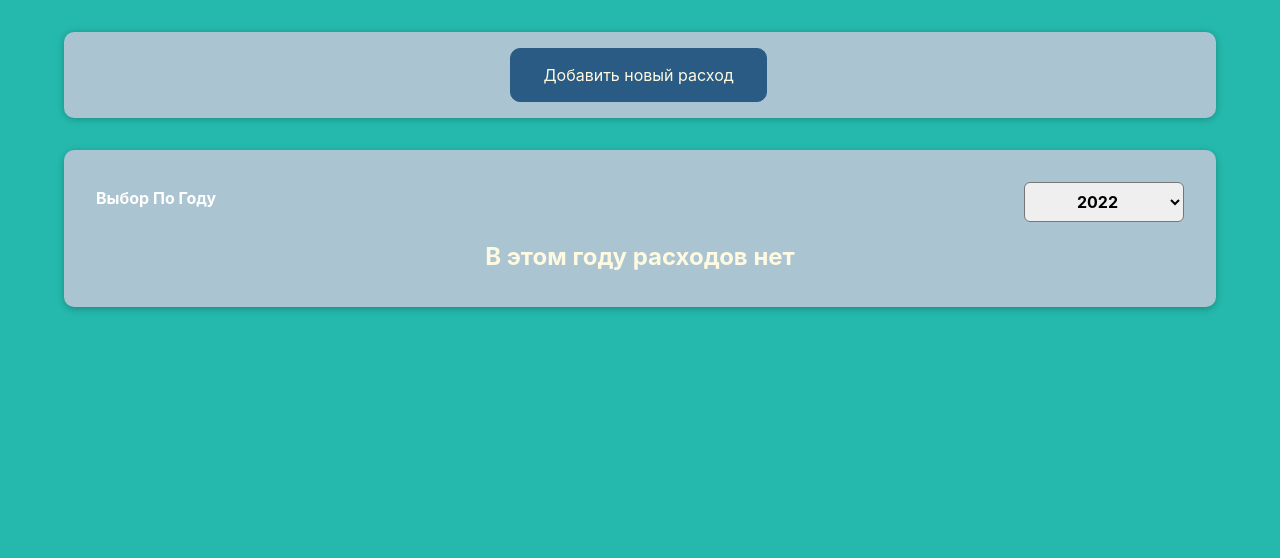
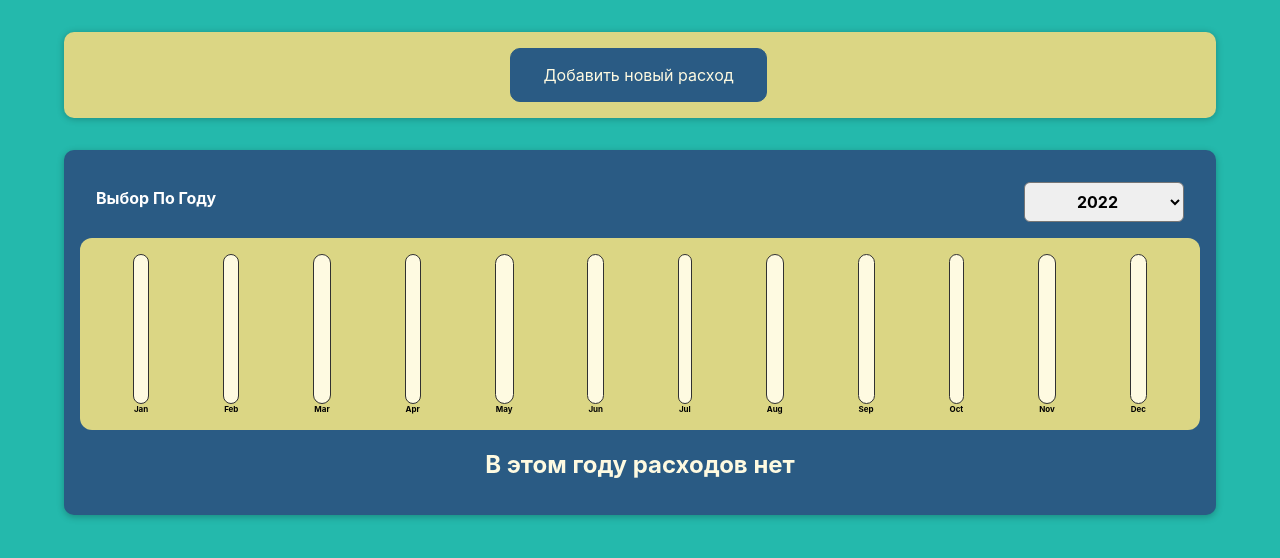
Before and after one commit to Answer-0885/reactApp, a React (Create React App) app: page / in a window 1280 px wide. Shown: the top 558 px of the page. Built offline with nearby package versions, Linux system fonts and the light colour scheme.

Commit message:
Лекция 60

```diff
--- a/public/index.html
+++ b/public/index.html
@@ -24,7 +24,7 @@
       work correctly both with client-side routing and a non-root public URL.
       Learn how to configure a non-root public URL by running `npm run build`.
     -->
-    <title>React App</title>
+    <title>Приложение по учёту расходов</title>
   </head>
   <body>
     <noscript>You need to enable JavaScript to run this app.</noscript>
--- /dev/null
+++ b/src/components/Costs/CostDiagram.js
@@ -0,0 +1,27 @@
+import Diagram from "../Diagram/Diagram";
+
+const CostDiagram = (props) => {
+
+    const diagramDataSets = [
+        {label: 'Jan',value:0},
+        {label: 'Feb',value:0},
+        {label: 'Mar',value:0},
+        {label: 'Apr',value:0},
+        {label: 'May',value:0},
+        {label: 'Jun',value:0},
+        {label: 'Jul',value:0},
+        {label: 'Aug',value:0},
+        {label: 'Sep',value:0},
+        {label: 'Oct',value:0},
+        {label: 'Nov',value:0},
+        {label: 'Dec',value:0}
+    ]
+
+    for (const cost of props.costs) {
+        const costMonth = cost.date.getMonth();
+        diagramDataSets[costMonth].value+=cost.amount
+    }
+
+    return <Diagram dataSets={diagramDataSets}/>
+}
+export default CostDiagram;
--- a/src/components/Costs/Costs.css
+++ b/src/components/Costs/Costs.css
@@ -1,6 +1,6 @@
 .costs {
     padding: 1rem;
-    background-color: #aac4d1;
+    background-color: #2a5b84;;
     margin: 2rem auto;
     width: 70rem;
     max-width: 95%;
--- a/src/components/Costs/Costs.js
+++ b/src/components/Costs/Costs.js
@@ -3,6 +3,7 @@ import Card from "../UI/Card";
 import CostsFilter from "./CostsFilter";
 import React, { useState } from "react"
 import CostList from "./CostList";
+import CostDiagram from "./CostDiagram";
 
 const Costs = (props) => {
 
@@ -25,6 +26,9 @@ const Costs = (props) => {
         <Card className="costs">
         < CostsFilter year={selectedYear}
         onChangeYear={yearChangeHandler}/>
+
+        <CostDiagram costs={filteredCosts}/>
+
         <CostList costs={filteredCosts}/>
         </Card>
     </div>
--- a/src/components/Diagram/Diagram.css
+++ b/src/components/Diagram/Diagram.css
@@ -1,7 +1,7 @@
 .diagram {
     padding: 1rem;
     border-radius: 12px;
-    background-color: #ebc137;
+    background-color: #dbd684;
     text-align: center;
     display: flex;
     justify-content: space-around;
--- a/src/components/Diagram/Diagram.js
+++ b/src/components/Diagram/Diagram.js
@@ -2,10 +2,16 @@ import DiagramBar from "./DiagramBar";
 import "./Diagram.css";
 
 const Diagram = (props) => {
+
+    const dataSetsValues = props.dataSets.map(dataSet => dataSet.value);
+
+     const maxMonthCosts = Math.max(...dataSetsValues)
+
     return <div className="diagram">
         {props.dataSets.map(dataSet => <DiagramBar
         key={dataSet.label}
-        value={dataSet.value} maxValue={null}
+        value={dataSet.value}
+        maxValue={maxMonthCosts}
         label={dataSet.label}
         />)}
     </div>
--- a/src/components/NewCost/NewCost.css
+++ b/src/components/NewCost/NewCost.css
@@ -1,5 +1,5 @@
 .new-cost {
-    background-color: #aac4d1;
+    background-color: #dbd684;
     padding: 1rem;
     margin: 2rem auto;
     width: 70rem;
```
